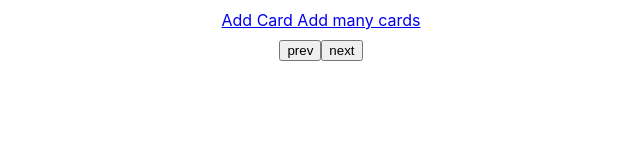
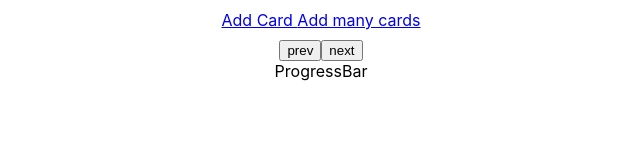
Before and after one commit to olarybacka/flashcards, a React (Create React App) app in the folder frontend/: page / in a window 1280 px wide. Shown: the top 160 px of the page, without its empty margins (319-959 px from the left). Built offline with nearby package versions, Linux system fonts and the light colour scheme; the HTML template or start-up script is replaced by a standard one.

Commit message:
cleanup styles

```diff
--- a/frontend/src/components/cards/CardStyles.styled.tsx
+++ b/frontend/src/components/cards/CardItem.styled.tsx
@@ -1,12 +1,5 @@
 import styled from 'styled-components';
 import { colors } from '../../assets/theme';
-
-export const Container = styled.section`
-  display: flex;
-  justify-content: center;
-  align-items: center;
-  height: 100%;
-`;
 
 export const CardContainer = styled.article`
   height: 500px;
@@ -19,12 +12,6 @@ export const CardContainer = styled.article`
   perspective: 3000px;
 `;
 
-export const PrevButton = styled.button`
-  content: '<';
-`;
-
-export const NextButton = styled.button``;
-
 const Card = styled.div`
   position: absolute;
   backface-visibility: hidden;
@@ -35,9 +22,11 @@ const Card = styled.div`
   justify-content: center;
   border: 2px solid #808080;
 `;
+
 export const CardFront = styled(Card)`
   background: #e9e9e9;
 `;
+
 export const CardBack = styled(Card)`
   transform: rotateY(180deg);
   background: #d8d8d8;
--- a/frontend/src/components/cards/CardItem.tsx
+++ b/frontend/src/components/cards/CardItem.tsx
@@ -1,6 +1,6 @@
 import React, { useState } from 'react';
 import { Card } from '../../types/Card';
-import { CardContainer, CardFront, CardBack, Inner } from './CardStyles.styled';
+import { CardContainer, CardFront, CardBack, Inner } from './CardItem.styled';
 
 export const CardItem: React.FC<{ card: Card }> = ({
   card: { sideA, sideB },
@@ -10,7 +10,7 @@ export const CardItem: React.FC<{ card: Card }> = ({
     setVisibleSide(visibleSide === 'front' ? 'back' : 'front');
   };
   return (
-    <CardContainer onClick={switchSide} >
+    <CardContainer onClick={switchSide}>
       <Inner visibleSide={visibleSide}>
         <CardFront>{sideA}</CardFront>
         <CardBack>{sideB}</CardBack>
--- /dev/null
+++ b/frontend/src/components/cards/CardsContainer.styled.tsx
@@ -0,0 +1,12 @@
+import styled from 'styled-components';
+
+export const CardWithButtons = styled.section`
+  display: flex;
+  justify-content: center;
+  align-items: center;
+  height: 100%;
+`;
+
+export const PrevButton = styled.button``;
+
+export const NextButton = styled.button``;
--- a/frontend/src/components/cards/CardsContainer.tsx
+++ b/frontend/src/components/cards/CardsContainer.tsx
@@ -2,7 +2,12 @@ import { useState } from 'react';
 import { useQuery } from 'react-query';
 import { getCards } from '../../api/cardsQueries';
 import { CardItem } from './CardItem';
-import { Container, PrevButton, NextButton } from './CardStyles.styled';
+import {
+  PrevButton,
+  NextButton,
+  CardWithButtons,
+} from './CardsContainer.styled';
+import { ProgressBar } from './ProgressBar';
 
 export const CardsContainer = () => {
   const [index, setIndex] = useState(0);
@@ -17,10 +22,14 @@ export const CardsContainer = () => {
 
   const card = data?.allCards[index];
   return (
-    <Container>
-      <PrevButton onClick={showPrevCard}> prev </PrevButton>
-      {card && <CardItem key={card.id} card={card} />}
-      <NextButton onClick={showNextCard}> next </NextButton>
-    </Container>
+    <section>
+      <CardWithButtons>
+        <PrevButton onClick={showPrevCard}> prev </PrevButton>
+        {card && <CardItem key={card.id} card={card} />}
+        <NextButton onClick={showNextCard}> next </NextButton>
+      </CardWithButtons>
+
+      <ProgressBar />
+    </section>
   );
 };
--- /dev/null
+++ b/frontend/src/components/cards/ProgressBar.tsx
@@ -0,0 +1,3 @@
+export const ProgressBar = () => {
+  return <div>ProgressBar</div>;
+};
```
